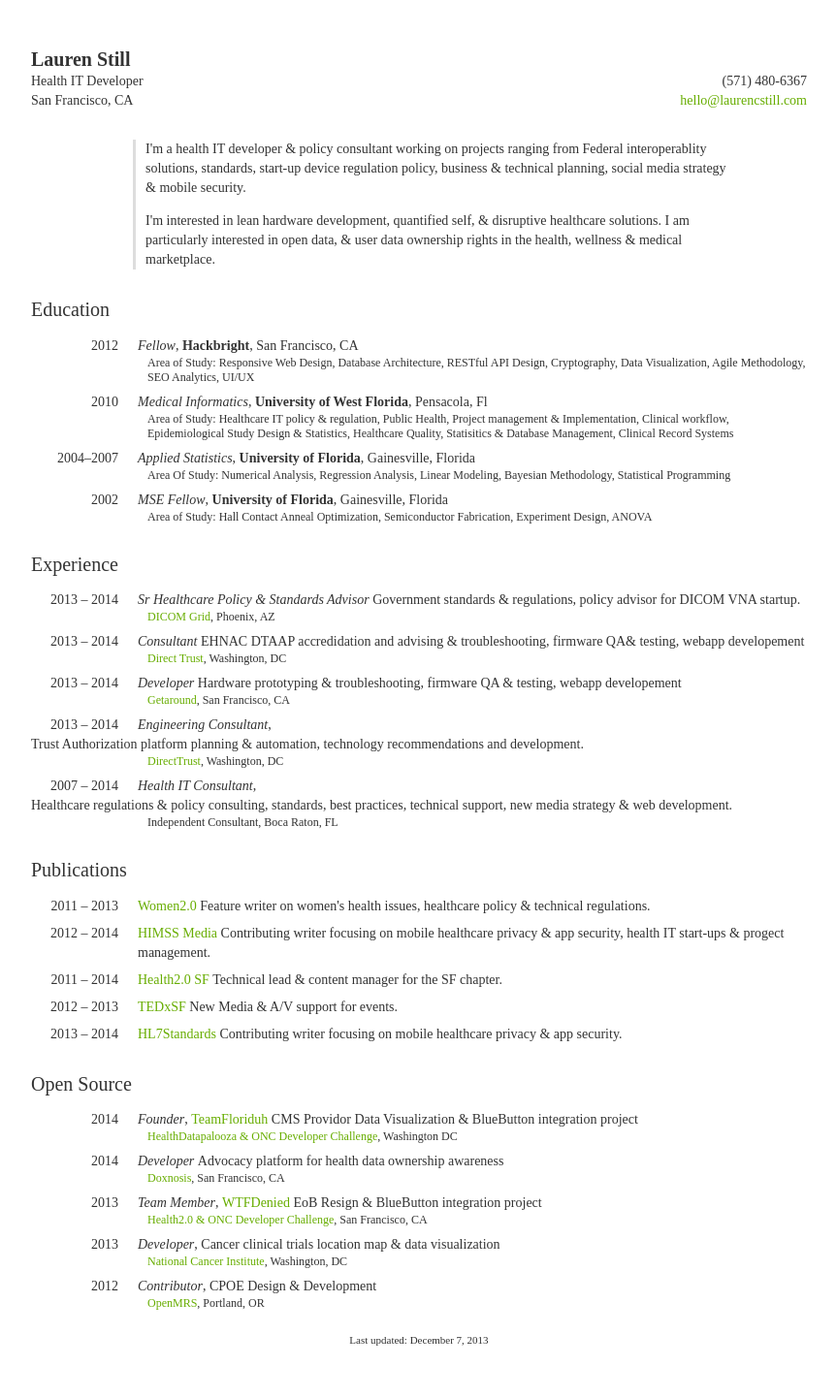
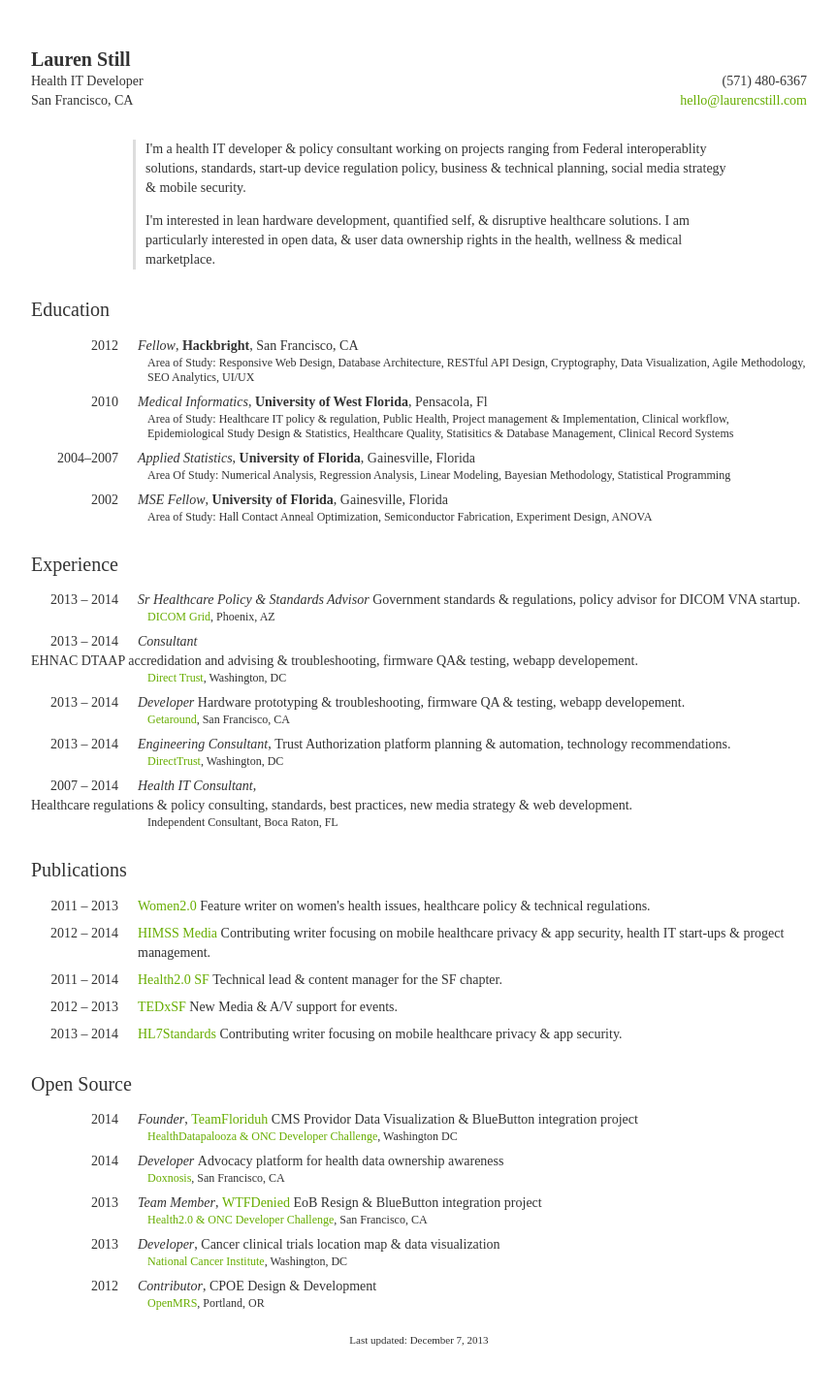
Before and after one commit to laurenstill/laurenstill.github.io, a Jekyll site: the page cv/index.html, which Jekyll copies as it is, in a window 1280 px wide. Shown: the whole page at 97% size, without its empty margins (208-1071 px from the left). Built offline with Jekyll 4.4.1, drawn with Linux system fonts in a browser that asks for light colours; comment, search, counter and statistics services are not loaded.

Commit message:
Update index.html

```diff
--- a/cv/index.html
+++ b/cv/index.html
@@ -99,7 +99,7 @@
             <li>
                     <span class="date">2013 &ndash; 2014</span>
                     <span class="position">Consultant</span>
-                    <span class="project">EHNAC DTAAP accredidation and advising &amp; troubleshooting, firmware QA&amp; testing, webapp developement</span>
+                    <span class="project">EHNAC DTAAP accredidation and advising &amp; troubleshooting, firmware QA&amp; testing, webapp developement.</span>
                     <span class="meta">
                         <a href="http://wwww.directtrust.com">Direct Trust</a>, Washington, DC<br>
                     </span>
@@ -110,7 +110,7 @@
                 <li>
                     <span class="date">2013 &ndash; 2014</span>
                     <span class="position">Developer</span>
-                    <span class="project">Hardware prototyping &amp; troubleshooting, firmware QA &amp; testing, webapp developement</span>
+                    <span class="project">Hardware prototyping &amp; troubleshooting, firmware QA &amp; testing, webapp developement.</span>
                     <span class="meta">
                         <a href="http://wwww.getaround.com">Getaround</a>, San Francisco, CA<br>
                     </span>
@@ -120,7 +120,7 @@
                     <span class="date">2013 &ndash; 2014</span>
                     <span class="position">Engineering Consultant</span>,
 
-                    <span class="project">Trust Authorization platform planning &amp; automation, technology recommendations and development.</span>
+                    <span class="project">Trust Authorization platform planning &amp; automation, technology recommendations.</span>
 
                     <span class="meta">
                         <a href="http://wwww.directtrust.org">DirectTrust</a>, Washington, DC
@@ -130,7 +130,7 @@
                 <li>
                     <span class="date">2007 &ndash; 2014</span>
                     <span class="position">Health IT Consultant</span>,
-                    <span class="project">Healthcare regulations &amp; policy consulting, standards, best practices, technical support, new media strategy &amp; web development. </span>
+                    <span class="project">Healthcare regulations &amp; policy consulting, standards, best practices, new media strategy &amp; web development. </span>
                     <span class="meta">
                         Independent Consultant, Boca Raton, FL
                     </span>
```
